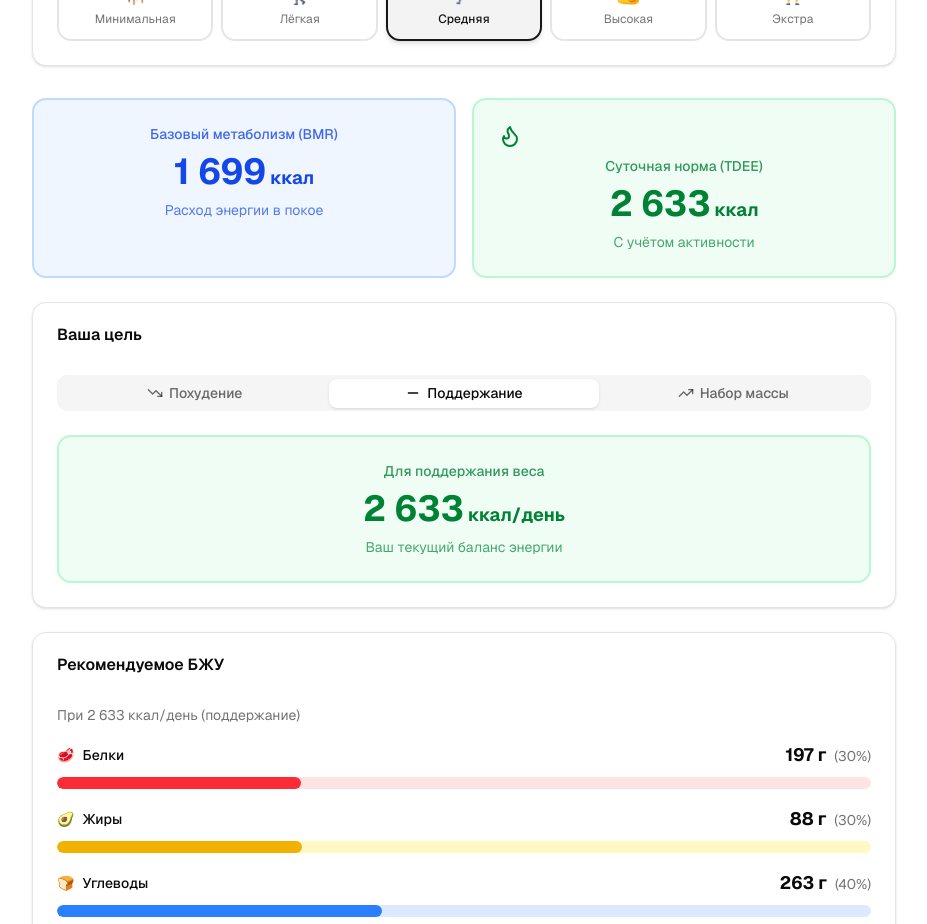
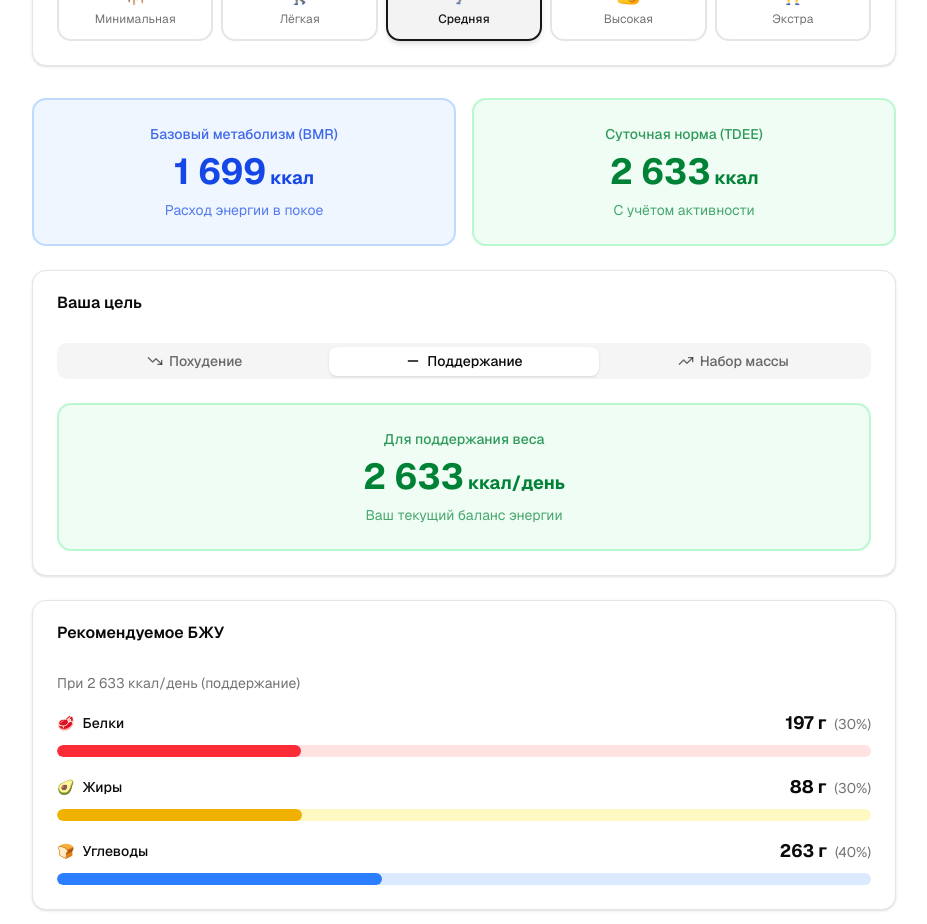
Before and after one commit to VasilyD94/calculator, a Next.js app: page /zdorovye/pitanie/kalkulyator-kalorij in a window 1280 px wide. Shown: the part 860-1784 px from the top of the page, without its empty margins (176-1103 px from the left). Built offline with nearby package versions, Linux system fonts and the light colour scheme.

Commit message:
fix: align BMR and TDEE result cards content

```diff
--- a/src/components/calculators/CalorieCalculator.tsx
+++ b/src/components/calculators/CalorieCalculator.tsx
@@ -119,7 +119,6 @@ export function CalorieCalculator() {
             unit="ккал"
             description="С учётом активности"
             status="success"
-            icon={<Flame className="h-6 w-6" />}
           />
         </div>
 
```
